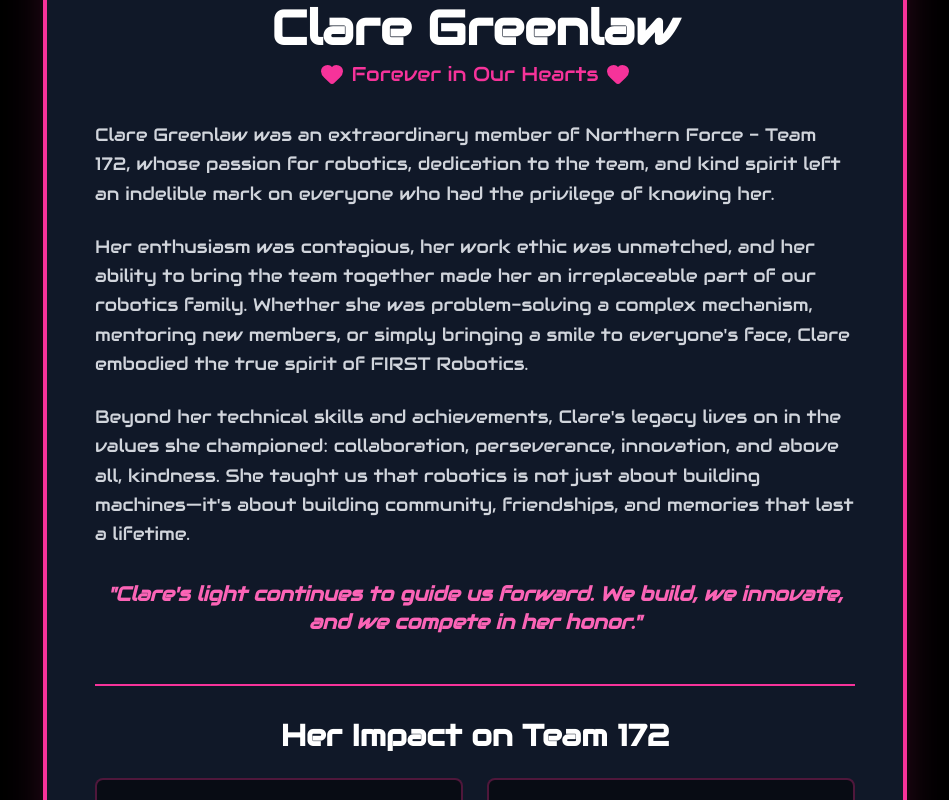
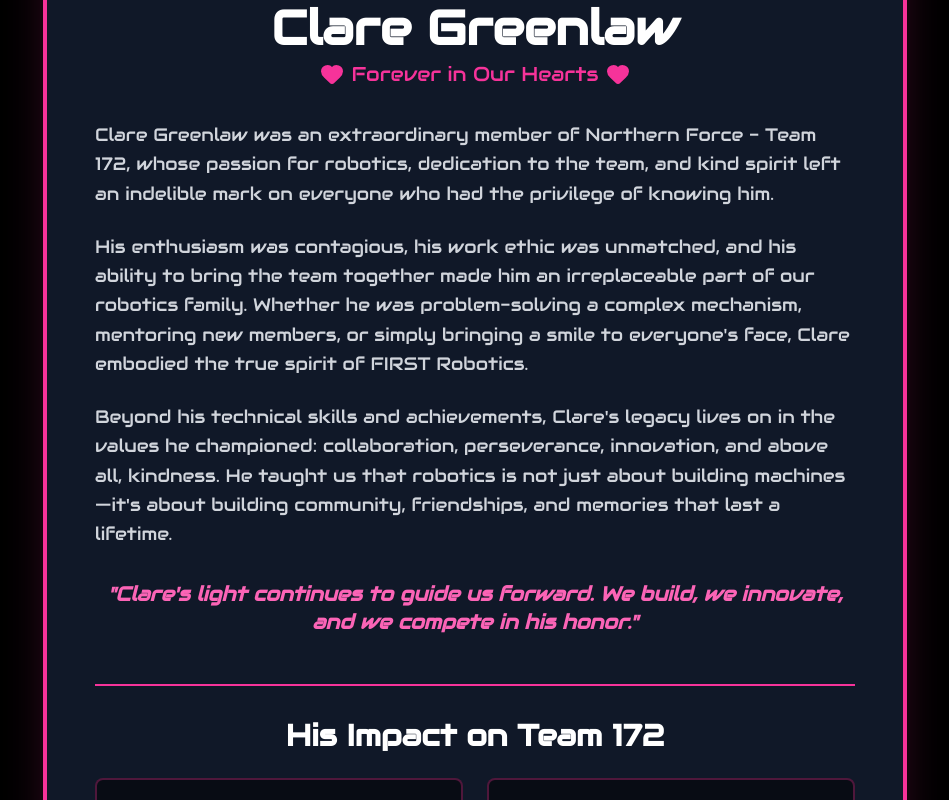
Before and after one commit to NorthernForce/Web2026RobotAwesomeness, a React (Vite) app: page /memorial in a window 1280 px wide. Shown: the part 760-1560 px from the top of the page, without its empty margins (165-1114 px from the left). Built offline with nearby package versions, Linux system fonts and the light colour scheme.

Commit message:
Fixed memorial page info and upscaled Clare image

```diff
--- a/src/MemorialPage.tsx
+++ b/src/MemorialPage.tsx
@@ -1,6 +1,6 @@
 import { ImageWithFallback } from './components/ImagewithFallback';
 import { Heart } from 'lucide-react';
-import clareGreenlaw from "/images/533321greenlaw.webp";
+import clareGreenlaw from "/images/clare greenlaw.png";
 import { Navigation } from './components/Navigation';
 import { LinksSection } from './components/LinksSection';
 import { Footer } from './components/Footer';
@@ -46,35 +46,35 @@
               <p>
                 Clare Greenlaw was an extraordinary member of Northern Force - Team 172,
                 whose passion for robotics, dedication to the team, and kind spirit left
-                an indelible mark on everyone who had the privilege of knowing her.
+                an indelible mark on everyone who had the privilege of knowing him.
               </p>
 
               <p>
-                Her enthusiasm was contagious, her work ethic was unmatched, and her
-                ability to bring the team together made her an irreplaceable part of our
-                robotics family. Whether she was problem-solving a complex mechanism,
+                His enthusiasm was contagious, his work ethic was unmatched, and his
+                ability to bring the team together made him an irreplaceable part of our
+                robotics family. Whether he was problem-solving a complex mechanism,
                 mentoring new members, or simply bringing a smile to everyone's face,
                 Clare embodied the true spirit of FIRST Robotics.
               </p>
 
               <p>
-                Beyond her technical skills and achievements, Clare's legacy lives on
-                in the values she championed: collaboration, perseverance, innovation,
-                and above all, kindness. She taught us that robotics is not just about
+                Beyond his technical skills and achievements, Clare's legacy lives on
+                in the values he championed: collaboration, perseverance, innovation,
+                and above all, kindness. He taught us that robotics is not just about
                 building machines—it's about building community, friendships, and memories
                 that last a lifetime.
               </p>
 
               <p className="text-pink-400 font-bold text-xl text-center italic mt-8">
                 "Clare's light continues to guide us forward. We build, we innovate,
-                and we compete in her honor."
+                and we compete in his honor."
               </p>
             </div>
 
             {/* Impact Section */}
             <div className="mt-12 pt-8 border-t-2 border-pink-500">
               <h3 className="text-3xl font-bold text-center mb-6 text-white">
-                Her Impact on Team 172
+                His Impact on Team 172
               </h3>
               <div className="grid md:grid-cols-2 gap-6">
                 <div className="bg-black/50 p-6 rounded-lg border-2 border-pink-500/30">
@@ -87,7 +87,7 @@
                 <div className="bg-black/50 p-6 rounded-lg border-2 border-pink-500/30">
                   <h4 className="text-xl font-bold text-pink-500 mb-3">Innovation</h4>
                   <p className="text-gray-300">
-                    Her creative problem-solving and technical expertise helped
+                    His creative problem-solving and technical expertise helped
                     drive many of our most successful robot designs.
                   </p>
                 </div>
```
Also changed, not shown: public/images/clare greenlaw.png (added).
